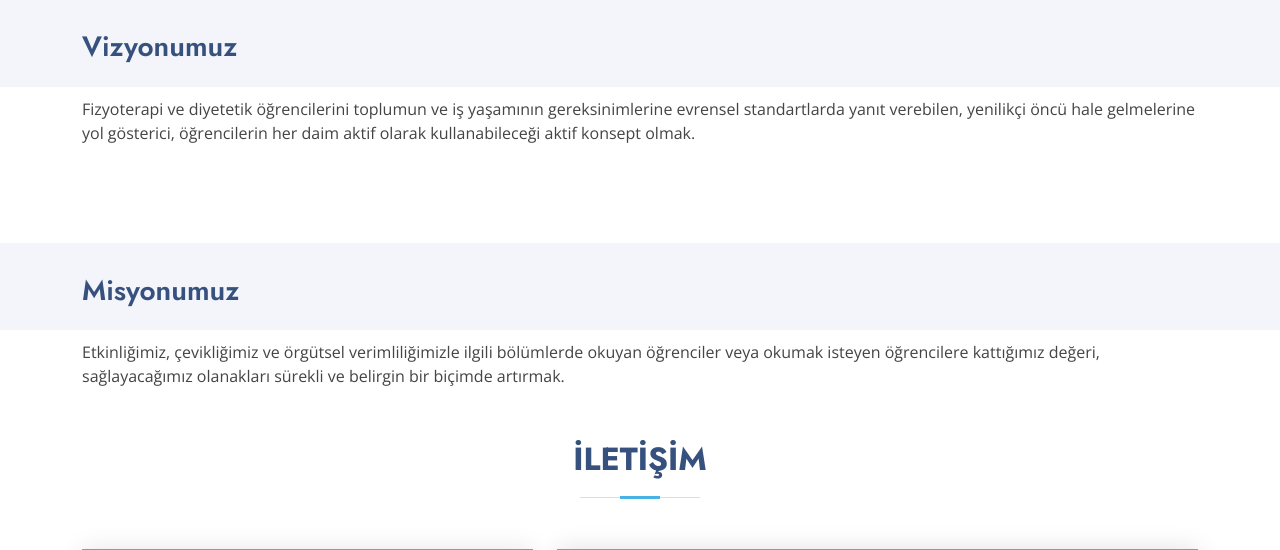
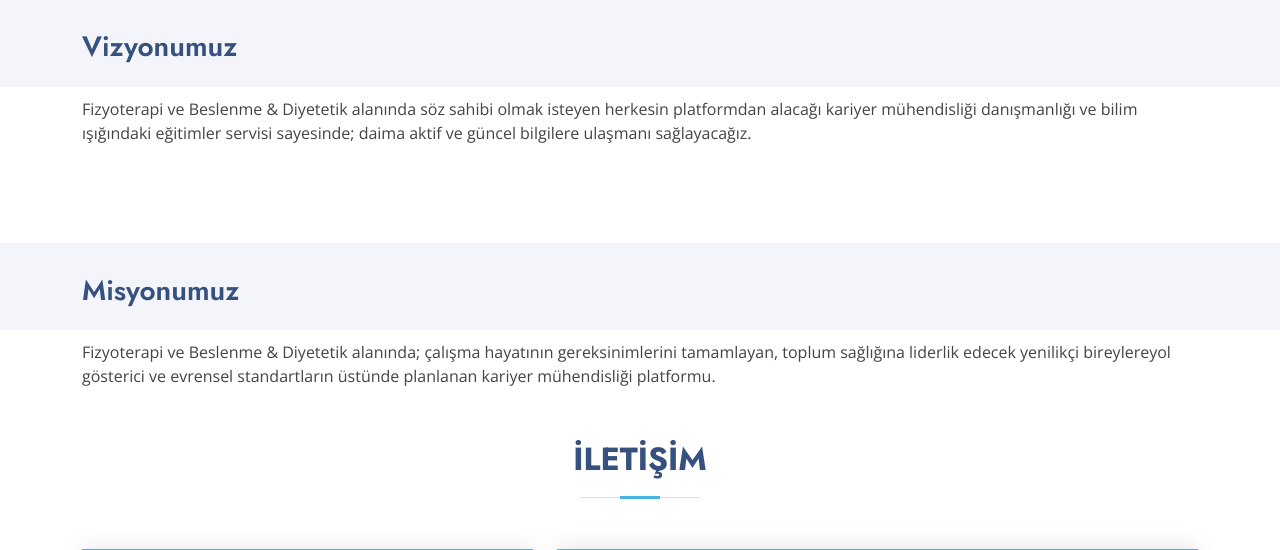
Before and after one commit to PokerCoder/GoaTalks, a Flask app: page /vizyon-misyon in a window 1280 px wide. Shown: the part 73-623 px from the top of the page. Run offline with Flask 2, Linux system fonts and the light colour scheme; some libraries are stand-ins or nearby versions.

Commit message:
edited mission page

```diff
--- a/templates/mission.html
+++ b/templates/mission.html
@@ -10,10 +10,10 @@
   <section class="inner-page">
     <div class="container">
       <p>
-        Fizyoterapi ve diyetetik öğrencilerini toplumun ve iş yaşamının
-        gereksinimlerine evrensel standartlarda yanıt verebilen, yenilikçi öncü
-        hale gelmelerine yol gösterici, öğrencilerin her daim aktif olarak
-        kullanabileceği aktif konsept olmak.
+        Fizyoterapi ve Beslenme &amp Diyetetik alanında söz sahibi olmak isteyen
+        herkesin platformdan alacağı kariyer mühendisliği danışmanlığı ve bilim
+        ışığındaki eğitimler servisi sayesinde; daima aktif ve güncel bilgilere
+        ulaşmanı sağlayacağız.
       </p>
     </div>
   </section>
@@ -26,13 +26,13 @@
   <section class="inner-page">
     <div class="container">
       <p>
-        Etkinliğimiz, çevikliğimiz ve örgütsel verimliliğimizle ilgili bölümlerde okuyan öğrenciler veya okumak
-isteyen öğrencilere kattığımız değeri, sağlayacağımız olanakları sürekli ve belirgin bir biçimde
-artırmak.
+        Fizyoterapi ve Beslenme &amp Diyetetik alanında; çalışma hayatının
+        gereksinimlerini tamamlayan, toplum sağlığına liderlik edecek yenilikçi
+        bireylereyol gösterici ve evrensel standartların üstünde planlanan
+        kariyer mühendisliği platformu.
       </p>
     </div>
   </section>
 </main>
 <!-- End #main -->
-{% include 'contact.html' %}
-{% endblock body %}
+{% include 'contact.html' %} {% endblock body %}
```
Also changed, not shown: 4 other files.
